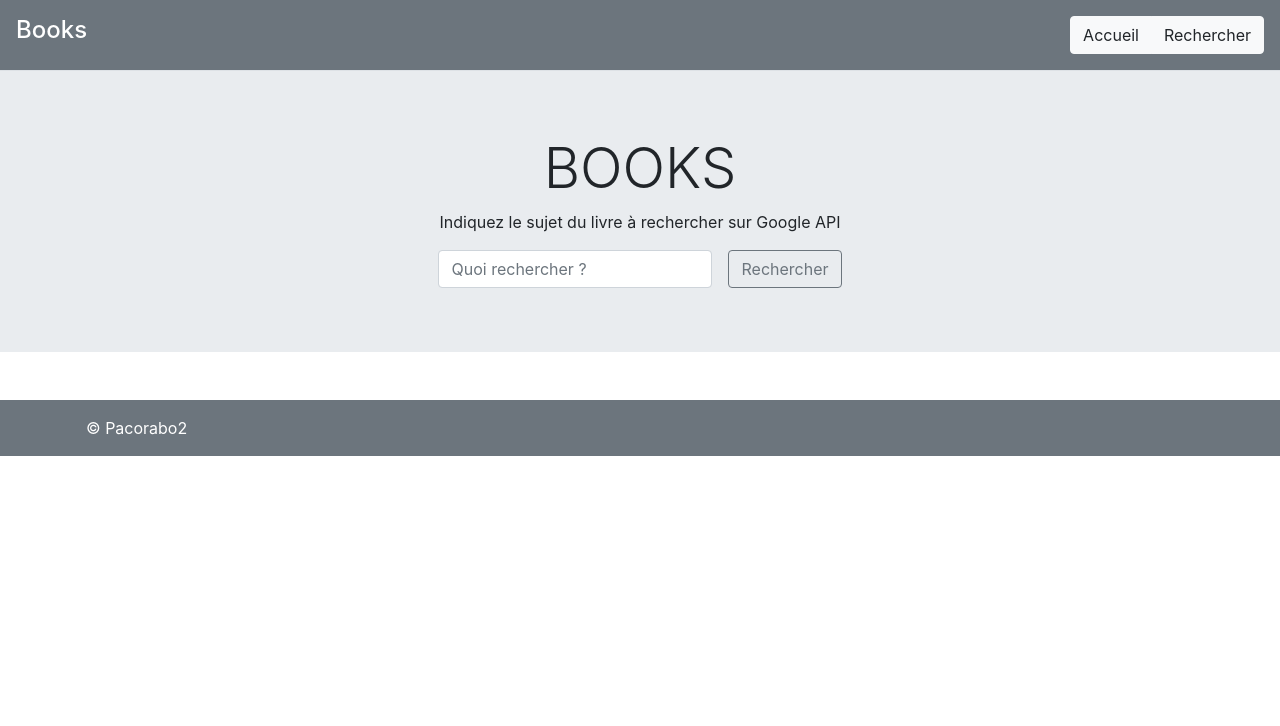
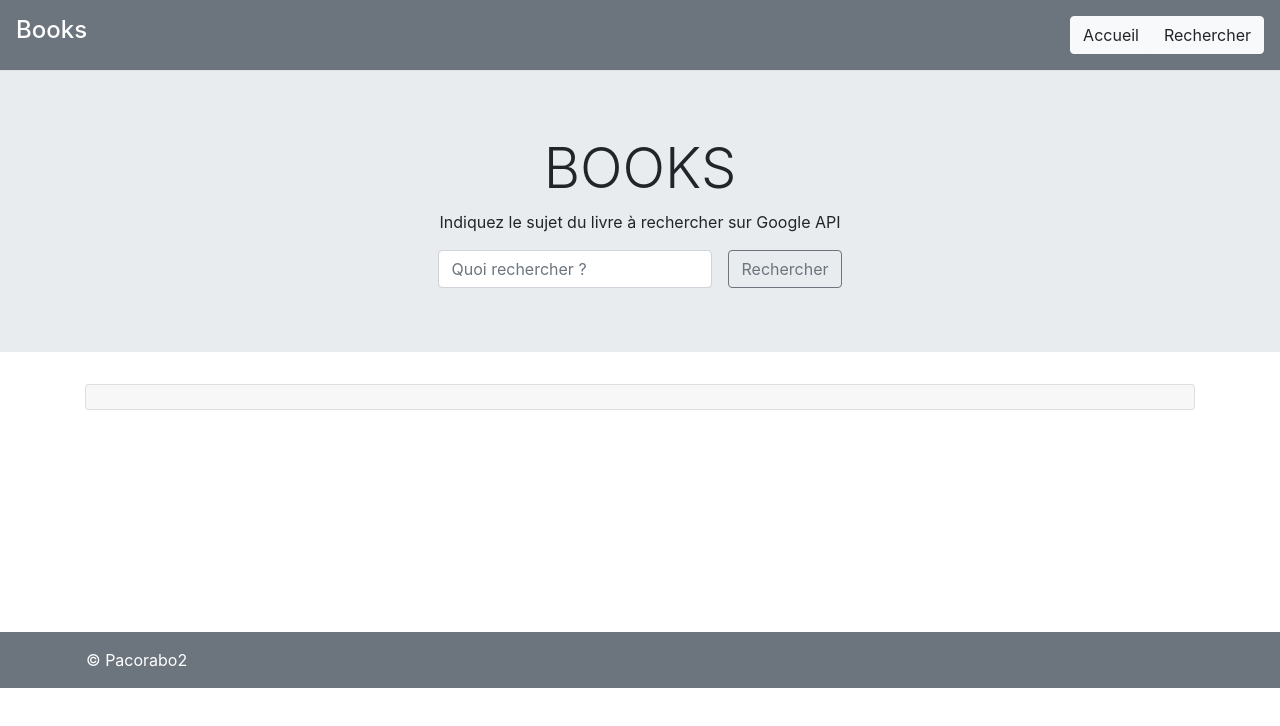
Before and after one commit to Pacorabo2/books, a React (Create React App) app: page /search in a window 1280 px wide. Shown: the top 726 px of the page. Built offline with nearby package versions, Linux system fonts and the light colour scheme.

Commit message:
End of implementation of SearchBook structure

```diff
--- a/src/containers/SearchBooks.js
+++ b/src/containers/SearchBooks.js
@@ -25,6 +25,30 @@ const SearchBooks = () => {
           </form>
         </div>
       </div>
+
+      <div className="container" style={{minHeight: '200px'}}>
+        <div className="accordion">
+          <div className="card mb-2">
+            <div className="card-header">
+
+            </div>
+            <div className="collapse" data-parent="accordion">
+              <div className="car-body">
+                {
+                  /**
+                   * Image
+                   * Titre
+                   * Auteu
+                   * Description
+                   * Btn plus d'infos
+                   * Btn Enregistrer
+                  */
+                }
+              </div>
+            </div>
+          </div>
+        </div>
+      </div>
     </main>
   )
 }
```
Also changed, not shown: 1 other file (tests, documents, lock files or other folders).
